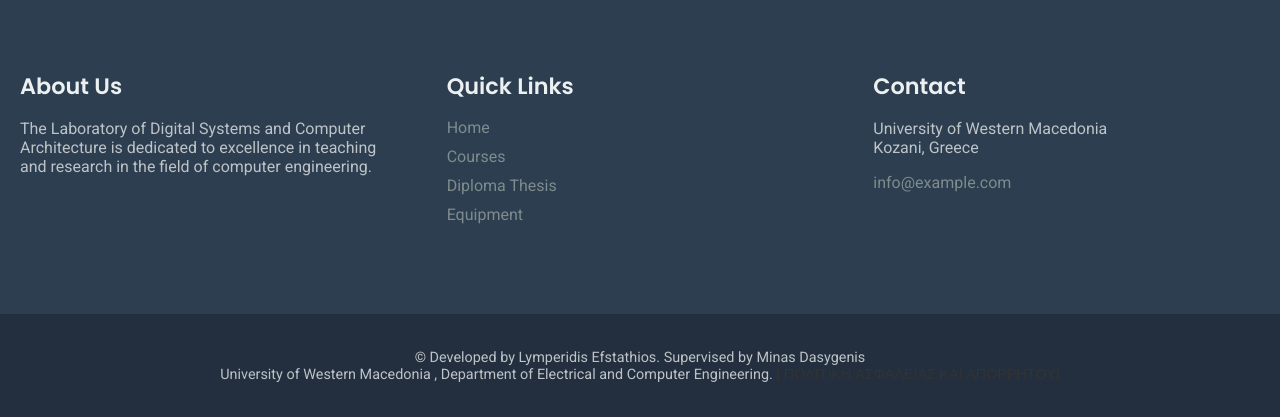
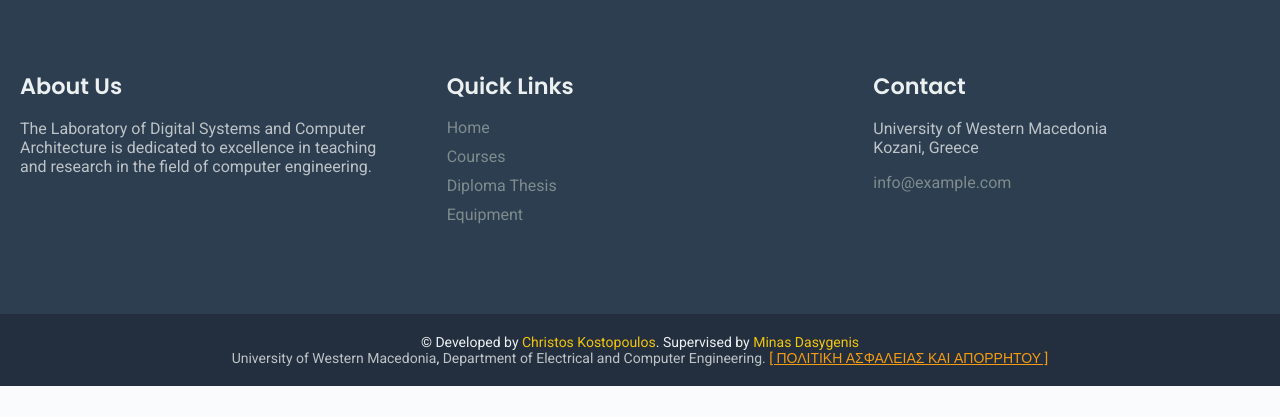
Before and after one commit to umerhere23/Laboratory-of-Digital-Systems, a PHP site: page /index.php in a window 1280 px wide. Shown: the part 1259-1676 px from the top of the page. After the commit the page ends 1645 px from the top, so only its background shows below. Run offline with PHP 8.4, Linux system fonts and the light colour scheme.

Commit message:
Update footer styling and content: changed developer name, added supervision details, and improved link visibility with new CSS styles.

```diff
--- a/assets/css/footer.css
+++ b/assets/css/footer.css
@@ -82,3 +82,13 @@ footer {
     padding: 20px 0;
     font-size: 0.9rem;
 }
+
+.privacy-link {
+    color: #ffffff; /* White color for the privacy policy link */
+    text-decoration: none;
+    transition: color 0.3s ease;
+}
+
+.privacy-link:hover {
+    color: #3498db; /* Blue color on hover */
+}
--- a/footer.php
+++ b/footer.php
@@ -28,10 +28,18 @@
         </div>
     </div>
     <div class="footer-bottom">
-        <div class="container">
-            <p>© Developed by Lymperidis Efstathios. Supervised by Minas Dasygenis<br>
-            University of Western Macedonia , Department of Electrical and Computer Engineering. <a href="dpa.php">[ ΠΟΛΙΤΙΚΗ ΑΣΦΑΛΕΙΑΣ ΚΑΙ ΑΠΟΡΡΗΤΟΥ]</a></p>
-        </div>
+    <div class="container" style="color: #ecf0f1; font-size: 14px; text-align: center;">
+    <p style="margin: 0;">
+        © Developed by <span style="color: #f1c40f;">Christos Kostopoulos</span>.
+        Supervised by <span style="color: #f1c40f;">Minas Dasygenis</span><br>
+        <span style="color: #bdc3c7;">University of Western Macedonia</span>,
+        <span style="color: #bdc3c7;">Department of Electrical and Computer Engineering.</span>
+        <a href="dpa.php" class="privacy-link" style="color: #f39c12; text-decoration: underline;">
+            [ ΠΟΛΙΤΙΚΗ ΑΣΦΑΛΕΙΑΣ ΚΑΙ ΑΠΟΡΡΗΤΟΥ ]
+        </a>
+    </p>
+</div>
+
     </div>
 </footer>
 
```
